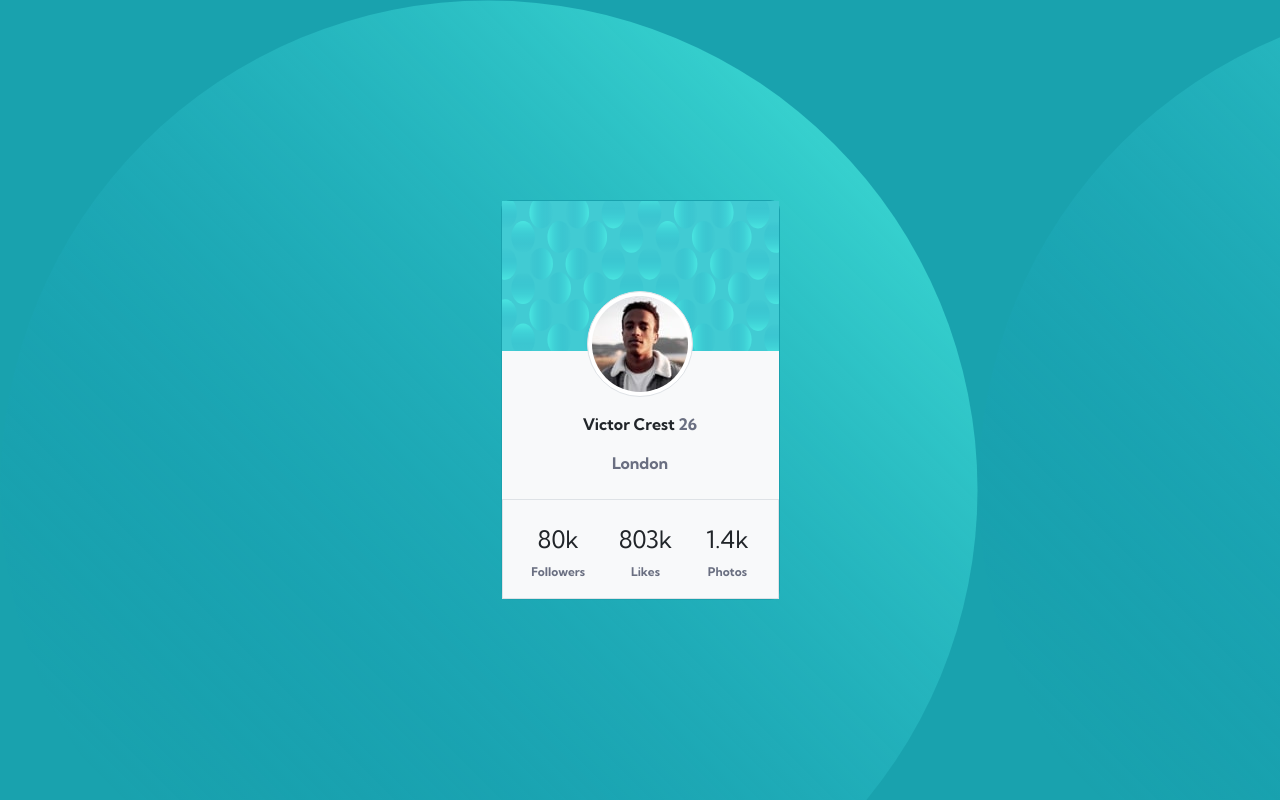
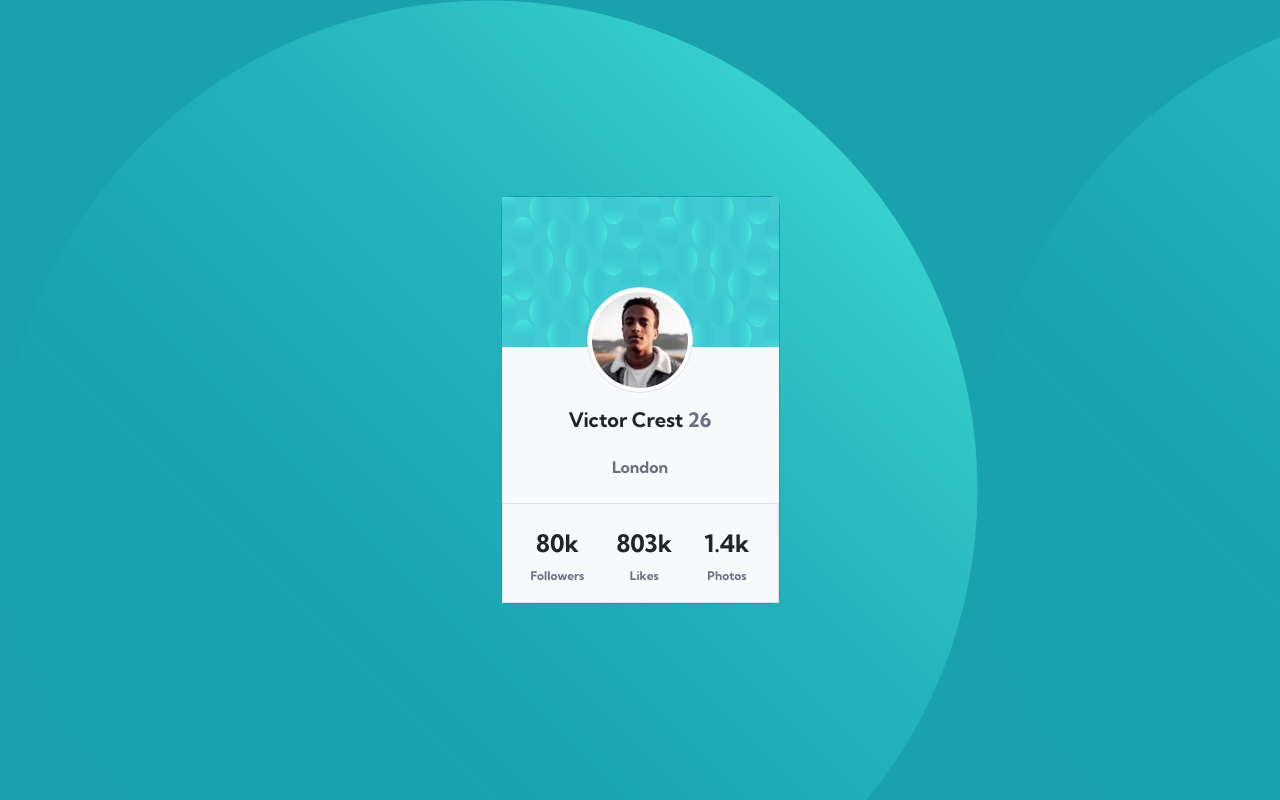
Before and after one commit to shaquito25/profile-card-component, a plain HTML site: page index.html in a window 1280 px wide. Drawn offline with nearby package versions, Linux system fonts and the light colour scheme.

Commit message:
Cambios index

```diff
--- a/css/estilos.css
+++ b/css/estilos.css
@@ -43,3 +43,7 @@ b{
     border: 1px solid hsl(185, 75%, 39%);
     border-radius: 10px;
 }
+
+h5{
+    margin-top: 15px;
+}
--- a/index.html
+++ b/index.html
@@ -27,7 +27,7 @@
         <div class="container bg-light">
             <div class="d-flex flex-column justify-content-center align-items-center pb-4">
                 <img src="./images/image-victor.jpg" class="img-victor img-fluid img-thumbnail rounded-pill" alt="victor">
-                    <span class="fw-bold">Victor Crest <b>26</b></span>
+                    <h5 class="fw-bold">Victor Crest <b>26</b></h4>
                     <span class="text-color-secondary"><b>London</b></span>
             </div>
         </div>
@@ -35,15 +35,15 @@
         <div class="container border bg-light pt-3">
                <div class="d-flex align-items-center justify-content-around container-stats">
                    <div>
-                       <p class="fs-4">80k</p>
+                       <p class="fs-4 fw-bold">80k</p>
                        <p><b>Followers</b></p>
                    </div>
                    <div>
-                       <p class="fs-4">803k</p>
+                       <p class="fs-4 fw-bold">803k</p>
                        <p><b>Likes</b></p>
                    </div>
                    <div>
-                       <p class="fs-4">1.4k</p>
+                       <p class="fs-4 fw-bold">1.4k</p>
                        <p><b>Photos</b></p>
                    </div>
                </div>
```
